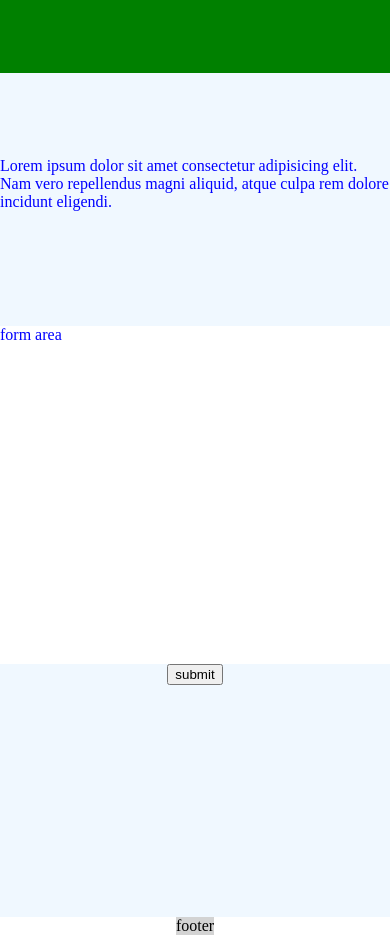
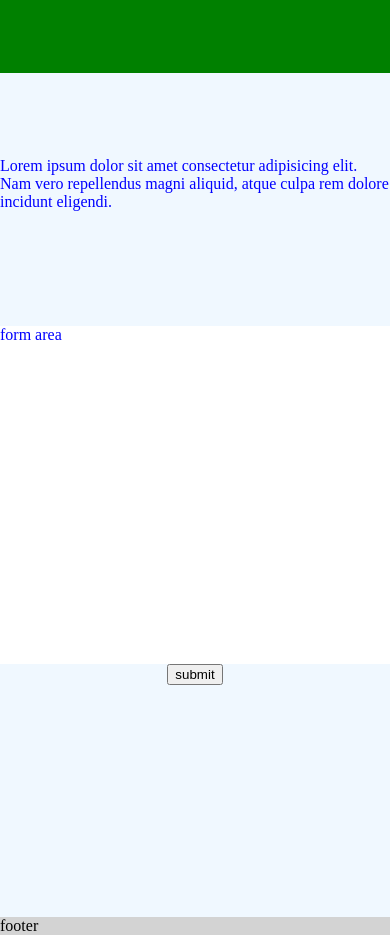
Before and after one commit to maurolps/odin-sign-up-form, a plain HTML site: page index.html in a window 390 px wide. Shown: the part 96-1031 px from the top of the page. Drawn offline with Linux system fonts and the light colour scheme.

Commit message:
Responsive layout fix

```diff
--- a/styles.css
+++ b/styles.css
@@ -1,12 +1,19 @@
+:root {
+  --max-width: 1100px;
+}
+
 body {
   margin: 0 auto;
   display: flex;
   flex-direction: column;
   align-items: center;
+  max-width: var(--max-width);
 }
 .main {
+  background-color: black;
   display: flex;
   max-width: 1100px;
+  width: 100%;
 }
 
 .main > div {
@@ -44,12 +51,20 @@ body {
   position: fixed;
   bottom: 5px;
   background-color: lightgrey;
+  align-self: flex-start;
+  width: 30%;
+  max-width: calc(var(--max-width)*0.3);
+
 }
 
 @media screen and (max-width: 600px) {
   .main {flex-direction: column;}
   .header {width: 100%;}
   .main-container{ max-width: 100%;}
-  .footer{position: static;}
-
+  .footer{
+    width: 100%;
+    max-width: 100%;
+    position: static;
+    align-self: center;
+  }
 }
```
